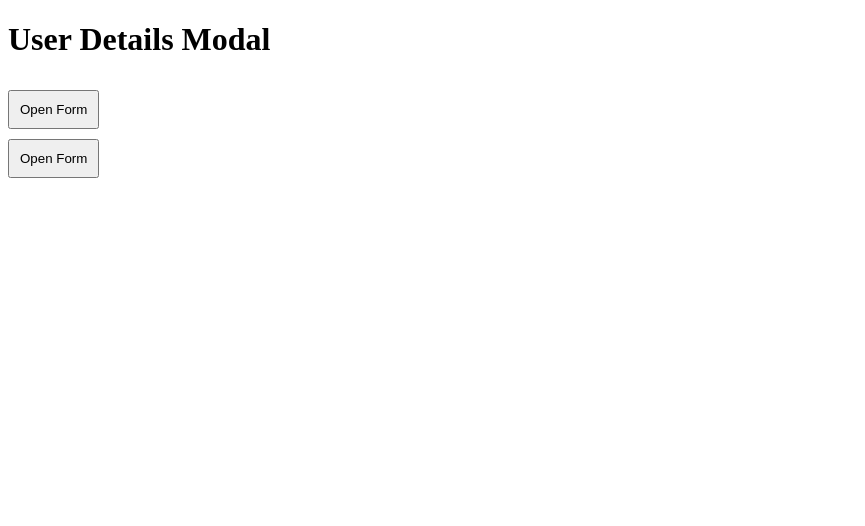
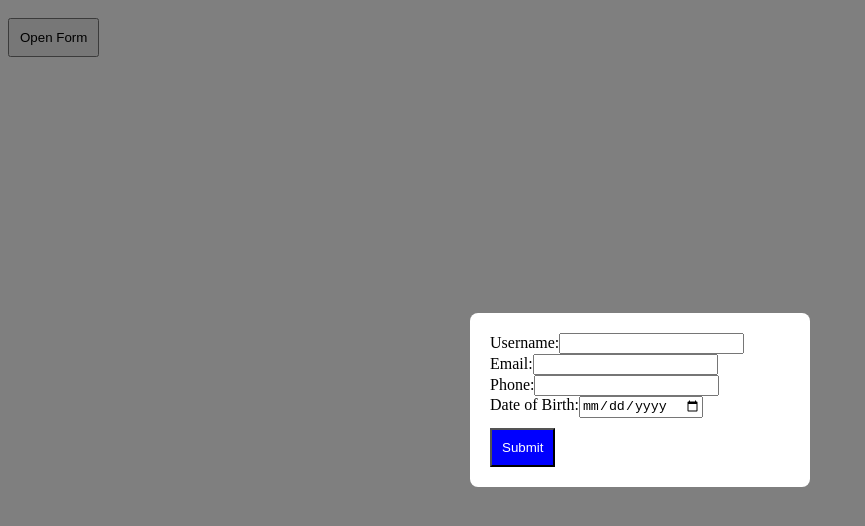
Before and after one commit to RounakJain31/XModal, a React (Create React App) app: page / in a window 1280 px wide. Both pictures are taken after a click on the button "Open Form". Shown: the top 526 px of the page, without its empty margins (0-865 px from the left). Built offline with nearby package versions, Linux system fonts and the light colour scheme.

Commit message:
Update App.js

```diff
--- a/src/App.js
+++ b/src/App.js
@@ -1,29 +1,109 @@
-import { useState } from "react";
-import Modal from "./Modal";
+import React, { useState } from 'react';
 
-function App() {
-  const [isModalOpen, setIsModalOpen] = useState(false);
-  const [modalOpenBackground, setModalOpenBackground] = useState(false);
+function XModal() {
+  const [showModal, setShowModal] = useState(false);
+  const [username, setUsername] = useState('');
+  const [email, setEmail] = useState('');
+  const [phone, setPhone] = useState('');
+  const [dob, setDob] = useState('');
 
-  const handleClick = () => {
-    setIsModalOpen(true);
-    setModalOpenBackground(true);
+  const handleOpenModal = () => {
+    setShowModal(true);
+  };
+
+  const handleCloseModal = () => {
+    setShowModal(false);
+  };
+
+  const handleSubmit = (event) => {
+    event.preventDefault();
+
+    // Data validation
+    if (!username || !email || !phone || !dob) {
+      alert('Please fill in all fields.');
+      return;
+    }
+
+    if (!email.includes('@')) {
+      alert('Invalid email. Please check your email address.');
+      return;
+    }
+
+    if (phone.length !== 10) {
+      alert('Invalid phone number. Please enter a 10-digit phone number.');
+      return;
+    }
+
+    const today = new Date();
+    const enteredDate = new Date(dob);
+    if (enteredDate > today) {
+      alert('Invalid Date of Birth. Please enter a valid date.');
+      return;
+    }
+
+    // If all validations pass, close the modal
+    setShowModal(false);
+
+    // Reset form fields (optional)
+    setUsername('');
+    setEmail('');
+    setPhone('');
+    setDob('');
   };
 
   return (
-    <div className="modalBackground">
-      <h1 >User Details Modal</h1>
-      <button onClick={handleClick} className="modalTrigger">
-        Open Form
-      </button>
-      {isModalOpen && (
-        <Modal
-          setIsModalOpen={setIsModalOpen}
-          setModalOpenBackground={setModalOpenBackground}
-        />
+    <div>
+      <button onClick={handleOpenModal}>Open Form</button>
+
+      {showModal && (
+        <div className="modal">
+          <div className="modal-content">
+            <form onSubmit={handleSubmit}>
+              <div>
+                <label htmlFor="username">Username:</label>
+                <input
+                  type="text"
+                  id="username"
+                  value={username}
+                  onChange={(e) => setUsername(e.target.value)}
+                />
+              </div>
+              <div>
+                <label htmlFor="email">Email:</label>
+                <input
+                  type="email"
+                  id="email"
+                  value={email}
+                  onChange={(e) => setEmail(e.target.value)}
+                />
+              </div>
+              <div>
+                <label htmlFor="phone">Phone:</label>
+                <input
+                  type="text"
+                  id="phone"
+                  value={phone}
+                  onChange={(e) => setPhone(e.target.value)}
+                />
+              </div>
+              <div>
+                <label htmlFor="dob">Date of Birth:</label>
+                <input
+                  type="date"
+                  id="dob"
+                  value={dob}
+                  onChange={(e) => setDob(e.target.value)}
+                />
+              </div>
+              <button className="submit-button" type="submit">
+                Submit
+              </button>
+            </form>
+          </div>
+        </div>
       )}
     </div>
   );
 }
 
-export default App;
+export default XModal;
```
